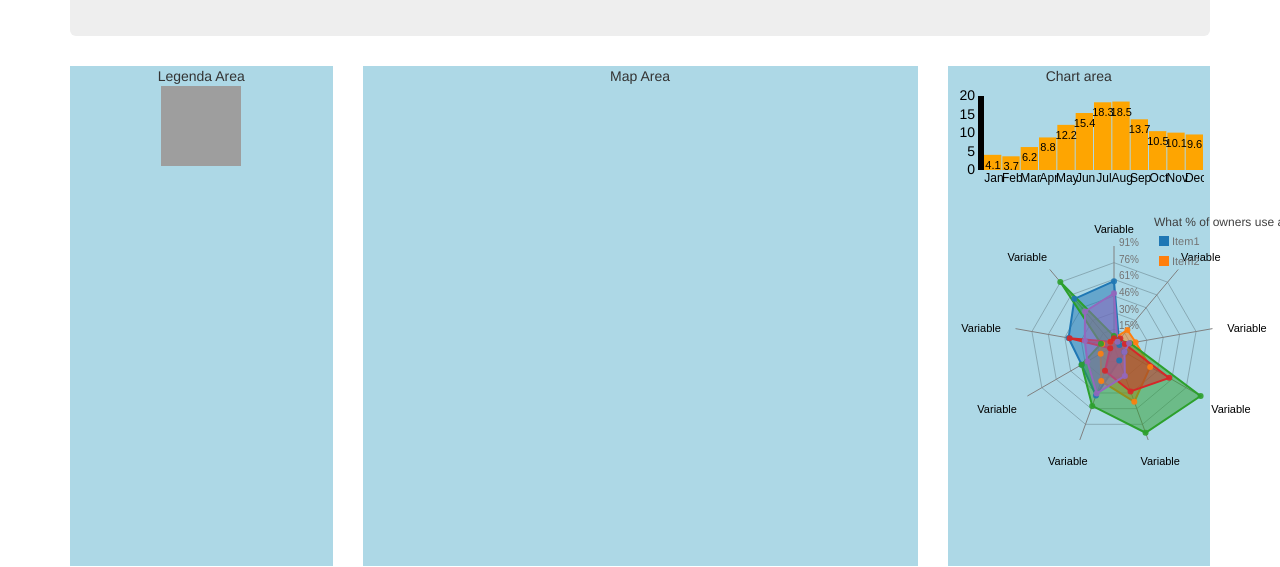
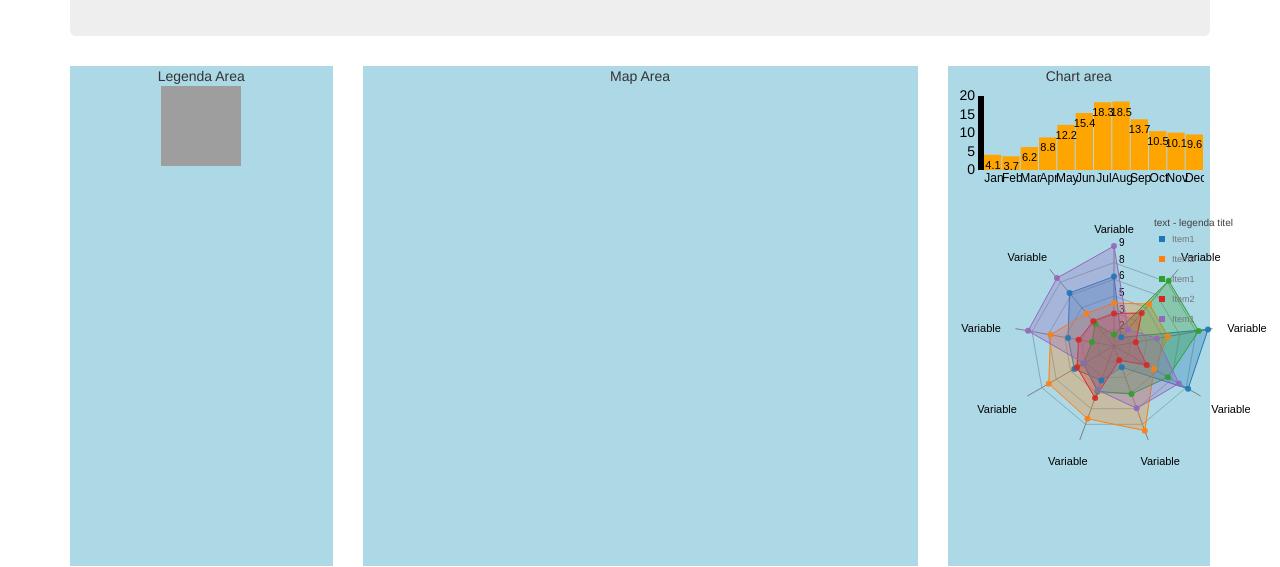
Before and after one commit to Melizzaa/InfoVis, a plain HTML site: page index.html in a window 1280 px wide. Shown: the part 284-851 px from the top of the page. Drawn offline with nearby package versions, Linux system fonts and the light colour scheme; grey boxes are pictures that could not be loaded.

Commit message:
radar
lighter polygons

```diff
--- a/index.html
+++ b/index.html
@@ -101,7 +101,7 @@
          levels: 3,
          maxValue: 0,
          radians: 2 * Math.PI, //makes it a cirle shape
-         opacityArea: 0.5, //of the polygons
+         opacityArea: 0.3, //of the polygons
          ToRight: 5, //digit index from middle line
          TranslateX: 80, //in box
          TranslateY: 30,
@@ -121,7 +121,7 @@
         var allAxis = (d[0].map(function(i, j){return i.axis}));
         var total = allAxis.length;
         var radius = cfg.factor*Math.min(cfg.w/2, cfg.h/2);
-        var Format = d3.format('%');
+        var Format = d3.format('8,.0f'); //format of legend in radar
         d3.select(id).select("svg").remove();
 
         var g = d3.select(id)
@@ -165,7 +165,7 @@
            .style("font-family", "sans-serif")
            .style("font-size", "10px")
            .attr("transform", "translate(" + (cfg.w/2-levelFactor + cfg.ToRight) + ", " + (cfg.h/2-levelFactor) + ")")
-           .attr("fill", "#737373")
+           .attr("fill", "#000000")
            .text(Format((j+1)*cfg.maxValue/cfg.levels));
         }
 
@@ -213,7 +213,7 @@
                  .enter()
                  .append("polygon")
                  .attr("class", "radar-chart-serie"+series)
-                 .style("stroke-width", "2px")
+                 .style("stroke-width", "1px")
                  .style("stroke", cfg.color(series))
                  .attr("points",function(d) {
                    var str="";
@@ -279,7 +279,7 @@
                   .style("fill-opacity", 0.1);
                 g.selectAll(z)
                   .transition(200)
-                  .style("fill-opacity", .7);
+                  .style("fill-opacity", .5);
                 })
           .on('mouseout', function(){
                 tooltip
@@ -308,64 +308,64 @@
       var colorscale = d3.scale.category10();
 
       //Legend titles
-      var LegendOptions = ['Item1','Item2'];
+      var LegendOptions = ['Item1','Item2', 'Item1','Item2', 'Item1']; //these should be the neigbourhoods selected.
 
       //Data
       var d = [
             [
-            {axis:"Variable",value:0.59},
-            {axis:"Variable",value:0.56},
-            {axis:"Variable",value:0.42},
-            {axis:"Variable",value:0.34},
-            {axis:"Variable",value:0.48},
-            {axis:"Variable",value:0.14},
-            {axis:"Variable",value:0.11},
-            {axis:"Variable",value:0.05},
-            {axis:"Variable",value:0.07},
+            {axis:"Variable",value:6.59},
+            {axis:"Variable",value:6.56},
+            {axis:"Variable",value:4.42},
+            {axis:"Variable",value:4.34},
+            {axis:"Variable",value:3.48},
+            {axis:"Variable",value:2.14},
+            {axis:"Variable",value:8.11},
+            {axis:"Variable",value:9.05},
+            {axis:"Variable",value:1.07},
             ],
             [
-            {axis:"Variable",value:0.07},
-            {axis:"Variable",value:0.05},
-            {axis:"Variable",value:0.11},
-            {axis:"Variable",value:0.14},
-            {axis:"Variable",value:0.34},
-            {axis:"Variable",value:0.54},
-            {axis:"Variable",value:0.38},
-            {axis:"Variable",value:0.20},
-            {axis:"Variable",value:0.19},
+            {axis:"Variable",value:4.07},
+            {axis:"Variable",value:4.05},
+            {axis:"Variable",value:6.11},
+            {axis:"Variable",value:7.14},
+            {axis:"Variable",value:7.34},
+            {axis:"Variable",value:8.54},
+            {axis:"Variable",value:4.38},
+            {axis:"Variable",value:5.20},
+            {axis:"Variable",value:5.19},
             ],
             [
-            {axis:"Variable",value:0.09},
-            {axis:"Variable",value:0.76},
-            {axis:"Variable",value:0.12},
-            {axis:"Variable",value:0.34},
-            {axis:"Variable",value:0.58},
-            {axis:"Variable",value:0.84},
-            {axis:"Variable",value:0.91},
-            {axis:"Variable",value:0.15},
-            {axis:"Variable",value:0.07},
+            {axis:"Variable",value:1.09},
+            {axis:"Variable",value:2.76},
+            {axis:"Variable",value:2.12},
+            {axis:"Variable",value:3.34},
+            {axis:"Variable",value:4.58},
+            {axis:"Variable",value:4.84},
+            {axis:"Variable",value:5.91},
+            {axis:"Variable",value:8.15},
+            {axis:"Variable",value:8.07},
             ],
             [
-            {axis:"Variable",value:0.07},
-            {axis:"Variable",value:0.05},
-            {axis:"Variable",value:0.41},
-            {axis:"Variable",value:0.04},
-            {axis:"Variable",value:0.24},
-            {axis:"Variable",value:0.44},
-            {axis:"Variable",value:0.58},
-            {axis:"Variable",value:0.10},
-            {axis:"Variable",value:0.09},
+            {axis:"Variable",value:3.07},
+            {axis:"Variable",value:3.05},
+            {axis:"Variable",value:3.41},
+            {axis:"Variable",value:4.04},
+            {axis:"Variable",value:5.24},
+            {axis:"Variable",value:1.44},
+            {axis:"Variable",value:3.58},
+            {axis:"Variable",value:2.10},
+            {axis:"Variable",value:4.09},
             ],
             [
-            {axis:"Variable",value:0.48},
-            {axis:"Variable",value:0.41},
-            {axis:"Variable",value:0.27},
-            {axis:"Variable",value:0.28},
-            {axis:"Variable",value:0.46},
-            {axis:"Variable",value:0.29},
-            {axis:"Variable",value:0.11},
-            {axis:"Variable",value:0.14},
-            {axis:"Variable",value:0.05},
+            {axis:"Variable",value:9.48},
+            {axis:"Variable",value:8.41},
+            {axis:"Variable",value:8.27},
+            {axis:"Variable",value:3.28},
+            {axis:"Variable",value:4.46},
+            {axis:"Variable",value:6.29},
+            {axis:"Variable",value:7.11},
+            {axis:"Variable",value:4.14},
+            {axis:"Variable",value:2.05},
             ]
           ];
 
@@ -398,9 +398,9 @@
         .attr('transform', 'translate(90,0)')
         .attr("x", w - 70)
         .attr("y", 10)
-        .attr("font-size", "12px")
+        .attr("font-size", "10px")
         .attr("fill", "#404040")
-        .text("What % of owners use a specific service in a week");
+        .text("text - legenda titel");
 
       //Initiate Legend
       var legend = svg.append("g")
@@ -416,8 +416,8 @@
           .append("rect")
           .attr("x", w - 65)
           .attr("y", function(d, i){ return i * 20;})
-          .attr("width", 10)
-          .attr("height", 10)
+          .attr("width", 6)
+          .attr("height", 6)
           .style("fill", function(d, i){ return colorscale(i);})
           ;
         //Create text next to squares
@@ -426,8 +426,8 @@
           .enter()
           .append("text")
           .attr("x", w - 52)
-          .attr("y", function(d, i){ return i * 20 + 9;})
-          .attr("font-size", "11px")
+          .attr("y", function(d, i){ return i * 20 + 6;})
+          .attr("font-size", "9px")
           .attr("fill", "#737373")
           .text(function(d) { return d; })
           ;
```
